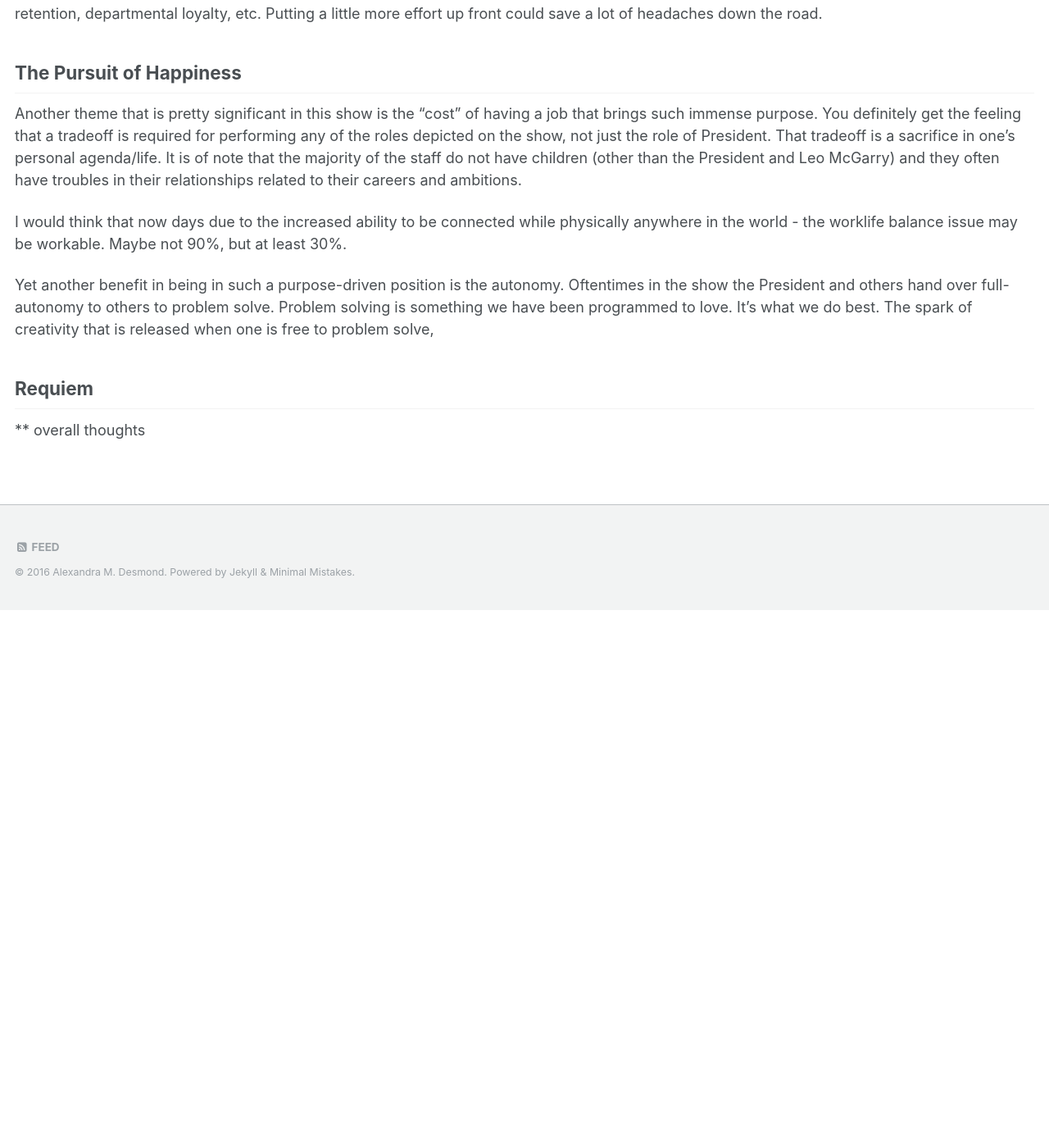
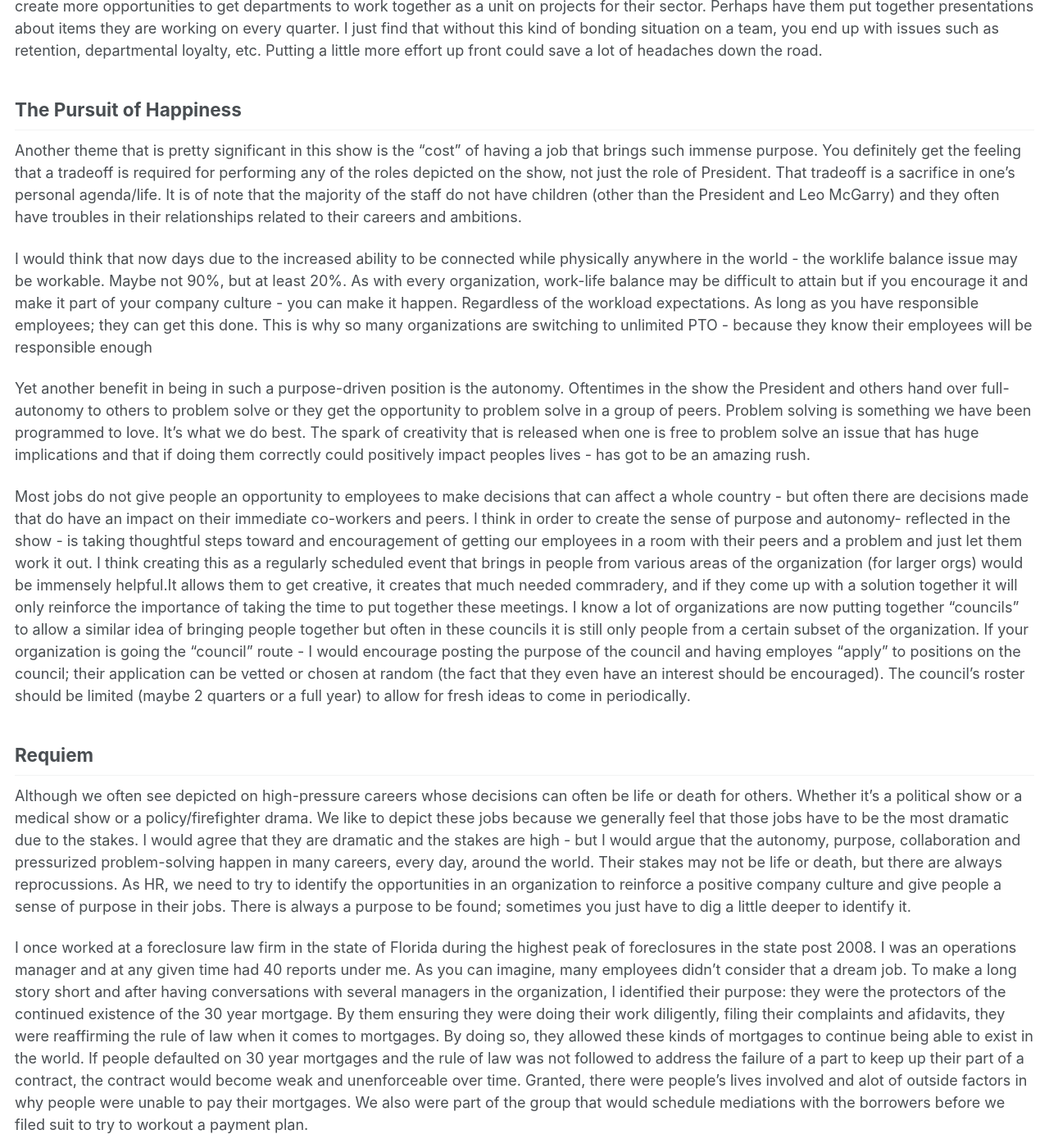
Before and after one commit to firesparks8/firesparks8.github.io, a Jekyll site: the page built from _posts/10232016-West-Wing-Workplace.md, in a window 1280 px wide and 1400 px high, scrolled down 1090 px. Shown: the whole window at 82% size. Built offline with Jekyll 4.4.1, drawn with Linux system fonts in a browser that asks for light colours; before the commit the page ends 1834 px from its top, so only the background shows below that; some of the changed text lies outside the part shown.

Commit message:
Update 10232016-West-Wing-Workplace.md

```diff
--- a/_posts/10232016-West-Wing-Workplace.md
+++ b/_posts/10232016-West-Wing-Workplace.md
@@ -3,8 +3,8 @@ layout: splash
 author_profile: true
 ---
 
-# Reflections on the best televised Two Term Presidency (Under Construction)
-In honor of being less than 1 week away from the closure of the most contentious election in recent memory, I have decided to rewatch "The West Wing". Being a person who fervently studied political science in college and contemplated a career in that area - I actually do not like to watch many political dramas. Similar to my taste in sci-fi, I only like political drama's that are hopeful. I am very aware of the corrupt underbelly that exists in politics, I don't need it shoved in my face (aka House of Cards or Scandal). I prefer shows that can depict a realistic portrayal of government and specifically,show how we can make the best of it. How we can face the snarling, belligerent beast that exists in DC - and make it submit to progressive ideals that benefit and protect the citizens of this country.
+# West Wing: Reflections on the best televised Two Term Presidency (Under Construction)
+In honor of being a few days away from the closure of the most contentious election in recent memory, I decided to rewatch "The West Wing" over the past three weeks. Being a person who fervently studied political science in college and contemplated a career in that area - I actually do not like to watch many political dramas. Similar to my taste in sci-fi, I only like political drama's that are hopeful. I am very aware of the corrupt underbelly that exists in politics, I don't need it shoved in my face (aka House of Cards or Scandal). I prefer shows that can depict a realistic portrayal of government and specifically,show how we can make the best of it. How we can face the snarling, belligerent beast that exists in DC - and make it submit to progressive ideals that benefit and protect the citizens of this country.
 
 I decided to rewatch the series because I am sick, tired and disparaged of the 24/7 news cycle of this so-called presidential election. Regardless of your feelings on these candidates, as a country - we deserve and should expect better. From our candidates, from our primaries, from our debates, from our media all of it. On both sides of the isle.
 
@@ -12,7 +12,7 @@ If you have never watched the show, watch season 7. If you can't watch the whole
 
 While binging the series, I couldn't help but put my HR/company culture hat on and analyze the decisions made on the show as they pertain to  people management in general, the ever elusive work-life balance, and approaches to stress in the workplace while staying respectful.
 
-##Ways and Means
+## Ways and Means
 The one thing that you initially come away with when you watch this show is the immense sense of importance that every person sitting in that White House feel everyday. Only 10% (give or take) of the world's population feel that their work brings them purpose. The people in this show are that 10%; which is what makes them so compelling. When you look at the staff of a White House in the way it is shown on this show, you realize that the team that ends up in the White House advising the President are basically the President's war buddies. They are the people - who with their talents combined - made a dream a reality. They were in the trenches for a year plus, working for a person they truly and unabashadly believe in (or at least, hopefully that's why they did it). They took major risks to their lives, their careers, their health....all for one unified mission: get their candidate elected. It's all strategy, it's all forethought, it's all discussion and devil's advocacy. And once they do it - once they get their candidate elected - that wiring they have honed for the past year will prove essential to get them thru their everyday workload in the White House.
 
 I definitely understand that a lot of those "team-building seminars" that are held where people climb up telephone polls or do trust-falls come from trying to artificially/forcefully create this type of commradery. But I fear, nothing will ever measure up unless there are some real consequences on the line that brings people together. I would say the original group involved in a start-up probably also experiences a similar effect. I think there is something in that - that we as HR folks could garner. Maybe it would be best to try to hire people in groups of two. If not in the same sections, at least in the same departments. To help new hires have someone right from the beginning to go thru that experience with. Maybe also we try to create more opportunities to get departments to work together as a unit on projects for their sector. Perhaps have them put together presentations about items they are working on every quarter. I just find that without this kind of bonding situation on a team, you end up with issues such as retention, departmental loyalty, etc. Putting a little more effort up front could save a lot of headaches down the road.
@@ -21,12 +21,16 @@ I definitely understand that a lot of those "team-building seminars" that are he
 ## The Pursuit of Happiness
  Another theme that is pretty significant in this show is the "cost" of having a job that brings such immense purpose. You definitely get the feeling that a tradeoff is required for performing any of the roles depicted on the show, not just the role of President. That tradeoff is a sacrifice in one's personal agenda/life. It is of note that the majority of the staff do not have children (other than the President and Leo McGarry) and they often have troubles in their relationships related to their careers and ambitions.
 
-I would think that now days due to the increased ability to be connected while physically anywhere in the world - the worklife balance issue may be workable. Maybe not 90%, but at least 30%.
+I would think that now days due to the increased ability to be connected while physically anywhere in the world - the worklife balance issue may be workable. Maybe not 90%, but at least 20%. As with every organization, work-life balance may be difficult to attain but if you encourage it and make it part of your company culture - you can make it happen. Regardless of the workload expectations. As long as you have responsible employees; they can get this done. This is why so many organizations are switching to unlimited PTO - because they know their employees will be responsible enough
 
-Yet another benefit in being in such a purpose-driven position is the autonomy. Oftentimes in the show the President and others hand over full-autonomy to others to problem solve. Problem solving is something we have been programmed to love. It's what we do best. The spark of creativity that is released when one is free to problem solve,
+Yet another benefit in being in such a purpose-driven position is the autonomy. Oftentimes in the show the President and others hand over full-autonomy to others to problem solve or they get the opportunity to problem solve in a group of peers. Problem solving is something we have been programmed to love. It's what we do best. The spark of creativity that is released when one is free to problem solve an issue that has huge implications and that if doing them correctly could positively impact peoples lives - has got to be an amazing rush.
+
+Most jobs do not give people an opportunity to employees to make decisions that can affect a whole country - but often there are decisions made that do have an impact on their immediate co-workers and peers. I think in order to create the sense of purpose and autonomy- reflected in the show - is taking thoughtful steps toward and encouragement of getting our employees  in a room with their peers and a problem and just let them work it out. I think creating this as a regularly scheduled event that brings in people from various areas of the organization (for larger orgs) would be immensely helpful.It allows them to get creative, it creates that much needed commradery, and if they come up with a solution together it will only reinforce the importance of taking the time to put together these meetings. I know a lot of organizations are now putting together "councils" to allow a similar idea of bringing people together but often in these councils it is still only people from a certain subset of the organization. If your organization is going the "council" route - I would encourage posting the purpose of the council and having employes "apply" to positions on the council; their application can be vetted or chosen at random (the fact that they even have an interest should be encouraged). The council's roster should be limited (maybe 2 quarters or a full year) to allow for fresh ideas to come in periodically.
+
+## Requiem
+Although we often see depicted on high-pressure careers whose decisions can often be life or death for others. Whether it's a political show or a medical show or a policy/firefighter drama. We like to depict these jobs because we generally feel that those jobs have to be the most dramatic due to the stakes. I would agree that they are dramatic and the stakes are high - but I would argue that the autonomy, purpose, collaboration and pressurized problem-solving happen in many careers, every day, around the world. Their stakes may not be life or death, but there are always reprocussions. As HR, we need to try to identify the opportunities in an organization to reinforce a positive company culture and give people a sense of purpose in their jobs. There is always a purpose to be found; sometimes you just have to dig a little deeper to identify it.
+
+I once worked at a foreclosure law firm in the state of Florida during the highest peak of foreclosures in the state post 2008. I was an operations manager and at any given time had 40 reports under me. As you can imagine, many employees didn't consider that a dream job. To make a long story short and after having conversations with several managers in the organization, I identified their purpose: they were the protectors of the continued existence of the 30 year mortgage. By them ensuring they were doing their work diligently, filing their complaints and afidavits, they were reaffirming the rule of law when it comes to mortgages. By doing so, they allowed these kinds of mortgages to continue being able to exist in the world. If people defaulted on 30 year mortgages and the rule of law was not followed to address the failure of a part to keep up their part of a contract, the contract would become weak and unenforceable over time. Granted, there were people's lives involved and alot of outside factors in why people were unable to pay their mortgages. We also were part of the group that would schedule mediations with the borrowers before we filed suit to try to workout a payment plan.
 
 
-
-
-## Requiem
-** overall thoughts
+I guess my point is, just because we don't all do jobs that effect national policy - doesn't mean we can't inject some of the feelings of these positions into any organization. It just takes some time and some dedication - but the payoff could be identifying that ever elusive Millennial labor force and what you have to do to keep them in your organization.
```
